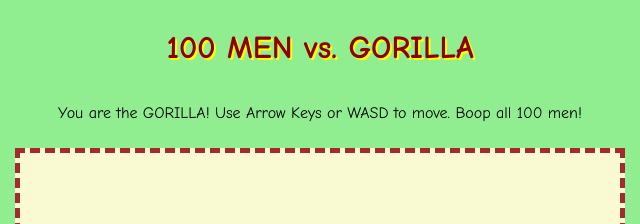
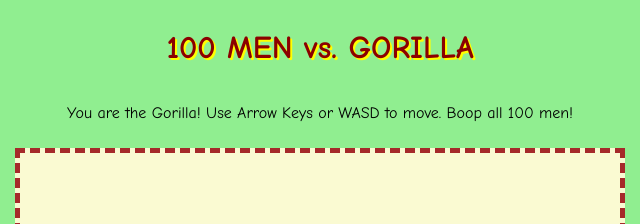
Before and after one commit to AvicennaJr/Gorilla-VS-Men, a plain HTML site: page index.html in a window 1280 px wide. Shown: the top 224 px of the page, 320-960 px from the left. Drawn offline with Linux system fonts and the light colour scheme.

Commit message:
testing deploy auto update

```diff
--- a/index.html
+++ b/index.html
@@ -8,7 +8,7 @@
 </head>
 <body>
     <h1>100 MEN vs. GORILLA</h1>
-    <p>You are the GORILLA! Use Arrow Keys or WASD to move. Boop all 100 men!</p>
+    <p>You are the Gorilla! Use Arrow Keys or WASD to move. Boop all 100 men!</p>
 
     <div id="game-area">
         <div id="gorilla">🦍</div>
```
